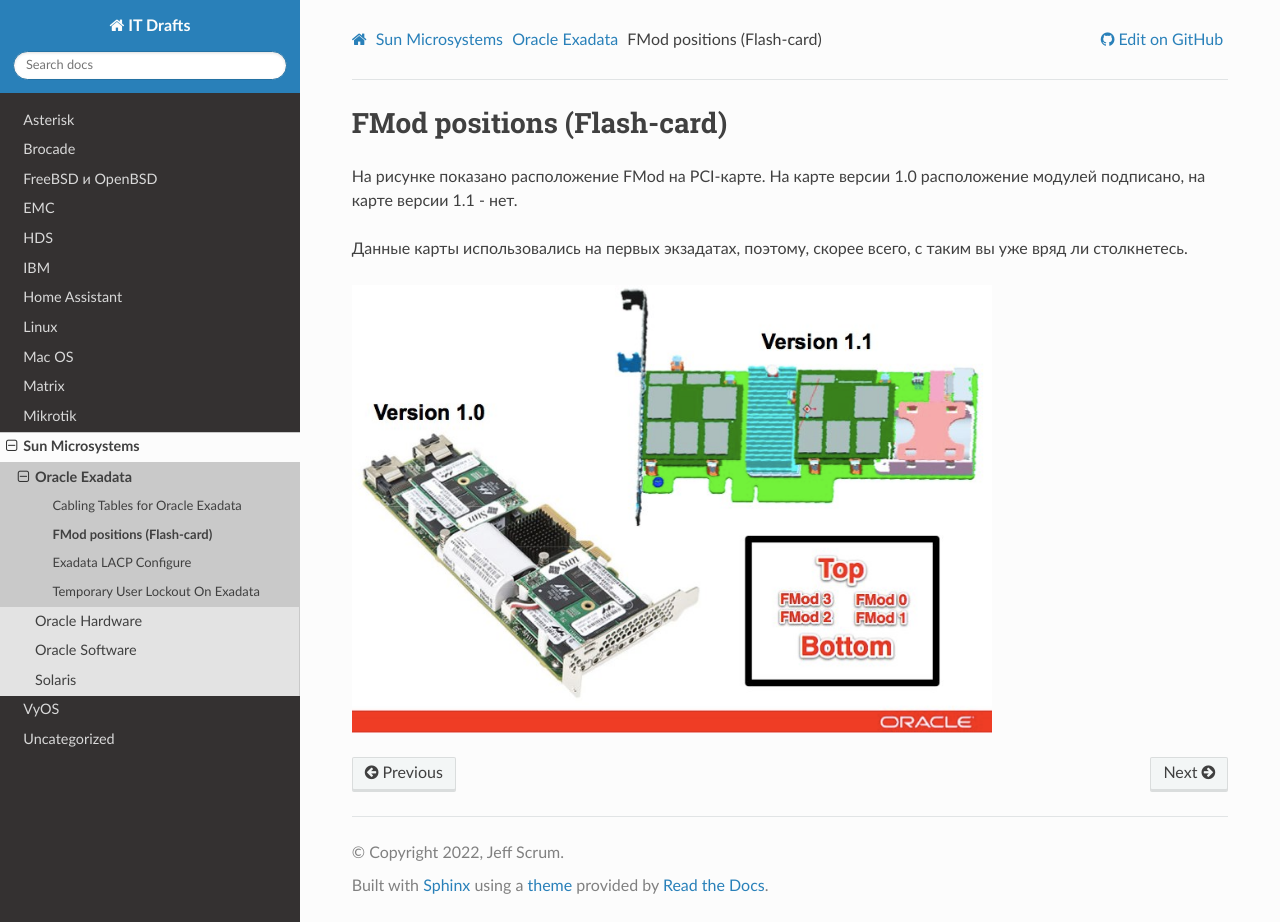
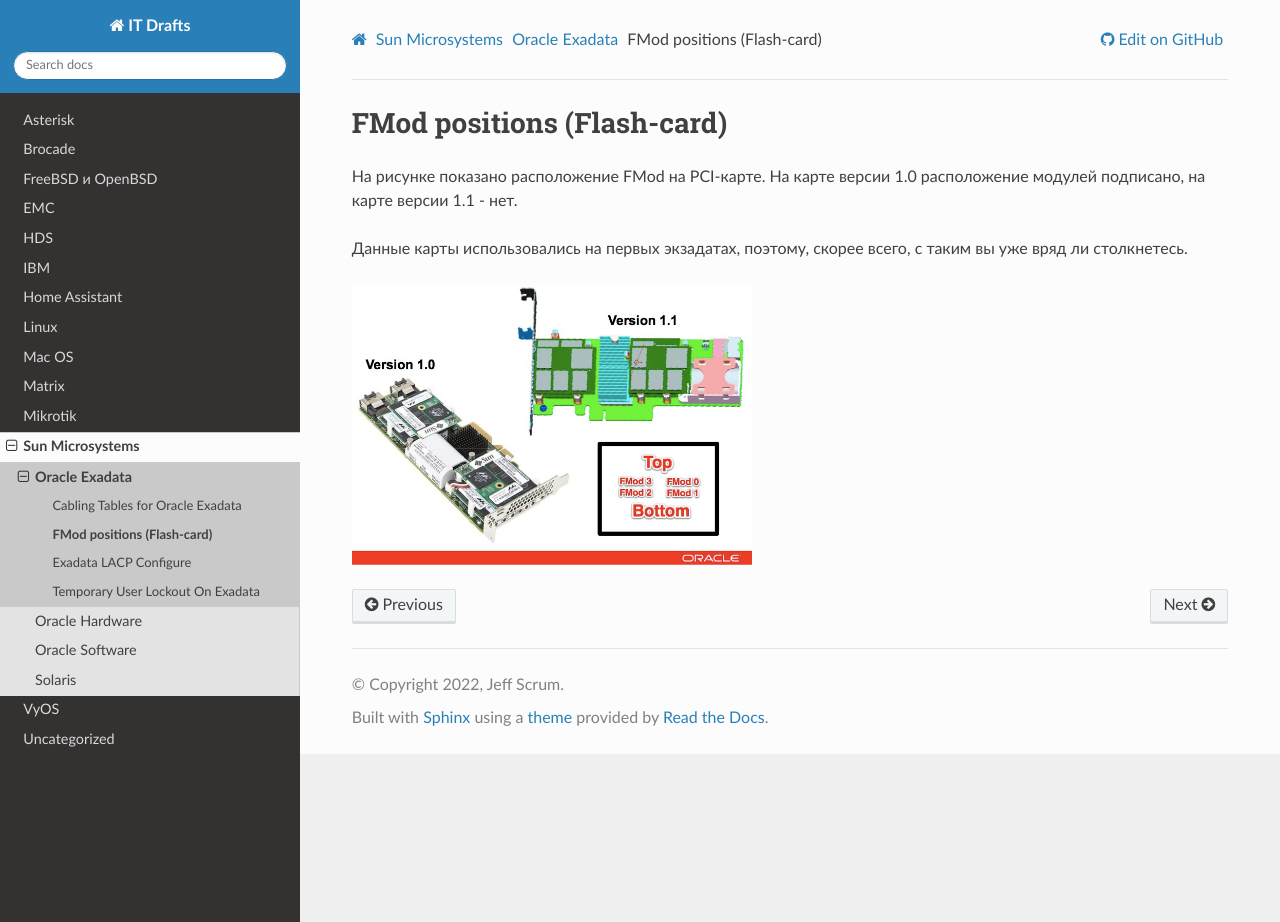
Before and after one commit to jeffscrum/jeffscrum.github.io, a Sphinx documentation site: the page built from source/sun-oracle/exadata/oracle-exadata-fmod-position.rst, in a window 1280 px wide and 922 px high. Built offline with Sphinx 7.4.7 and the Read the Docs theme 2.0.0, drawn with Linux system fonts in a browser that asks for light colours.

Commit message:
Update oracle-exadata-fmod-position.rst

```diff
--- a/source/sun-oracle/exadata/oracle-exadata-fmod-position.rst
+++ b/source/sun-oracle/exadata/oracle-exadata-fmod-position.rst
@@ -10,4 +10,4 @@
 Данные карты использовались на первых экзадатах, поэтому, скорее всего, с таким вы уже вряд ли столкнетесь.
 
 .. image:: /images/fmod_position.jpeg
-  :width: 640
+  :width: 400
```
